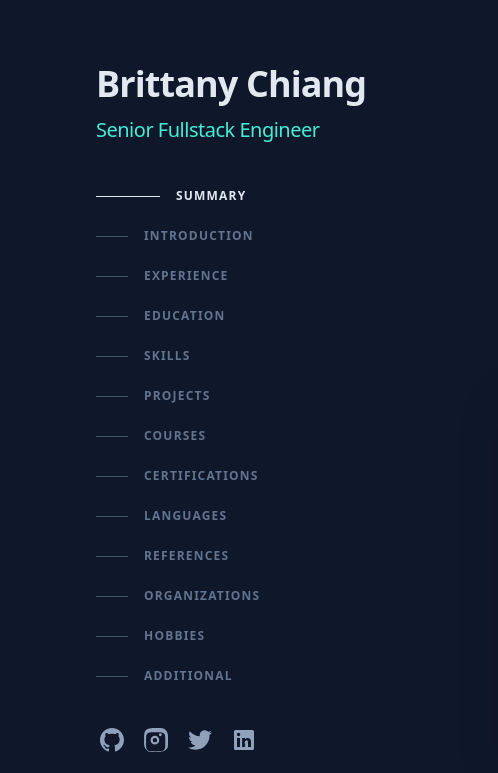
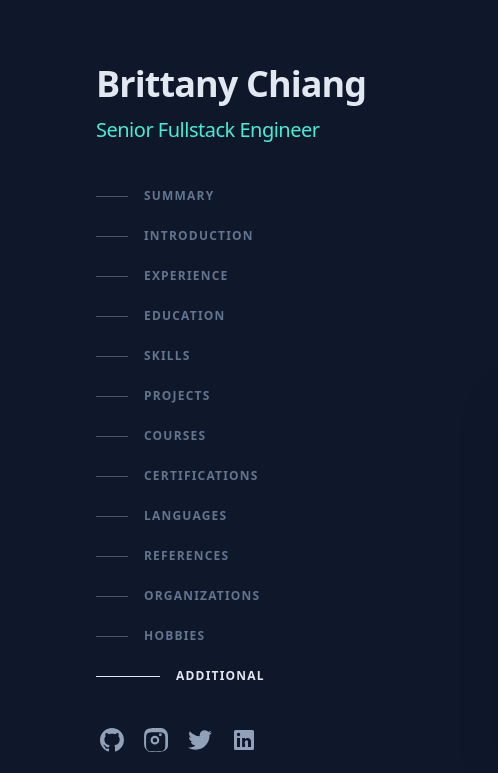
Before and after one commit to zaki-ramadhan/cv-profile-2, a website: page index.html in a window 1280 px wide. Shown: the top 773 px of the page, 0-498 px from the left. Drawn offline with Linux system fonts and the light colour scheme.

Commit message:
feat: implement URL hash-based navigation and improve scrollspy accuracy

```diff
--- a/index.html
+++ b/index.html
@@ -1060,11 +1060,7 @@
                     </ol>
                 </section>
 
-                <section id="writing" class="mb-8 scroll-mt-16 md:mb-12 lg:mb-16 lg:scroll-mt-24"
-                    aria-label="Blog posts">
-                </section>
-
-                <footer class="max-w-md pb-16 text-sm text-slate-500 sm:pb-0">
+                <footer class="max-w-md pb-32 text-sm text-slate-500 sm:pb-32">
                     <p>
                         Brittany Chiang — 2026
                     </p>
--- a/src/script.js
+++ b/src/script.js
@@ -8,7 +8,6 @@ document.addEventListener('DOMContentLoaded', () => {
     const toggleMenu = (show) => {
         if (show) {
             mobileMenuOverlay.classList.remove('hidden');
-            // Small delay to trigger transition
             setTimeout(() => {
                 mobileMenuOverlay.classList.add('opacity-100');
                 mainHeader.classList.remove('-translate-x-full');
@@ -37,12 +36,9 @@ document.addEventListener('DOMContentLoaded', () => {
         thumb.addEventListener('click', () => {
             const newSrc = thumb.getAttribute('data-src');
             const newTitle = thumb.getAttribute('data-title');
-
-            // Update main preview
             if (mainIntroImg) mainIntroImg.src = newSrc;
             if (mainIntroTitle) mainIntroTitle.innerText = newTitle;
 
-            // Update thumbnail styles
             introThumbs.forEach(t => {
                 const innerDiv = t.querySelector('div');
                 const img = t.querySelector('img');
@@ -56,79 +52,86 @@ document.addEventListener('DOMContentLoaded', () => {
             activeDiv.classList.remove('border-slate-700');
             activeDiv.classList.add('border-teal-400', 'shadow-lg');
             if (activeImg) activeImg.classList.remove('opacity-60');
-
-            // Scroll the thumbnail to the center of the container
-            thumb.scrollIntoView({
-                behavior: 'smooth',
-                block: 'nearest',
-                inline: 'center'
-            });
+            thumb.scrollIntoView({ behavior: 'smooth', block: 'nearest', inline: 'center' });
         });
     });
 
-    // --- Navigation & Scrollspy Logic ---
+    // --- Navigation (URL Hash Based) ---
     const sections = document.querySelectorAll('section');
     const navLinks = document.querySelectorAll('nav a');
 
-    // Close menu when clicking a link (mobile)
-    navLinks.forEach(link => {
-        link.addEventListener('click', () => {
-            if (window.innerWidth < 1024) {
-                toggleMenu(false);
+    const syncNavWithHash = () => {
+        const currentHash = window.location.hash || '#summary';
+        navLinks.forEach(link => {
+            const indicator = link.querySelector('.nav-indicator');
+            const text = link.querySelector('.nav-text');
+            const isActive = link.getAttribute('href') === currentHash;
+
+            if (isActive) {
+                link.classList.add('active');
+                if (indicator) {
+                    indicator.classList.remove('w-8', 'bg-slate-600');
+                    indicator.classList.add('w-16', 'bg-slate-200');
+                }
+                if (text) {
+                    text.classList.remove('text-slate-500');
+                    text.classList.add('text-slate-200');
+                }
+            } else {
+                link.classList.remove('active');
+                if (indicator) {
+                    indicator.classList.remove('w-16', 'bg-slate-200');
+                    indicator.classList.add('w-8', 'bg-slate-600');
+                }
+                if (text) {
+                    text.classList.remove('text-slate-200');
+                    text.classList.add('text-slate-500');
+                }
             }
         });
-    });
+    };
 
+    // Observer to update URL hash silently while scrolling
     const observerOptions = {
         root: null,
-        rootMargin: '0px',
-        threshold: 0.2 // Trigger when 20% of the section is visible
+        rootMargin: '-25% 0px -70% 0px', // Detects section in the top-middle area
+        threshold: 0
     };
 
     const observer = new IntersectionObserver((entries) => {
         entries.forEach(entry => {
             if (entry.isIntersecting) {
-                // Remove active class from all links
-                navLinks.forEach(link => {
-                    link.classList.remove('active');
-                    const indicator = link.querySelector('.nav-indicator');
-                    const text = link.querySelector('.nav-text');
-
-                    // Reset styles
-                    if (indicator) {
-                        indicator.classList.remove('w-16', 'bg-slate-200');
-                        indicator.classList.add('w-8', 'bg-slate-600');
-                    }
-                    if (text) {
-                        text.classList.remove('text-slate-200');
-                        text.classList.add('text-slate-500');
-                    }
-                });
-
-                // Add active class to the current section's link
-                const id = entry.target.getAttribute('id');
-                const activeLink = document.querySelector(`nav a[href="#${id}"]`);
-
-                if (activeLink) {
-                    activeLink.classList.add('active');
-                    const indicator = activeLink.querySelector('.nav-indicator');
-                    const text = activeLink.querySelector('.nav-text');
-
-                    // Apply active styling
-                    if (indicator) {
-                        indicator.classList.remove('w-8', 'bg-slate-600');
-                        indicator.classList.add('w-16', 'bg-slate-200');
-                    }
-                    if (text) {
-                        text.classList.remove('text-slate-500');
-                        text.classList.add('text-slate-200');
-                    }
-                }
+                const id = entry.target.id;
+                // Update URL without jumping/adding to history
+                history.replaceState(null, null, `#${id}`);
+                syncNavWithHash();
             }
         });
     }, observerOptions);
 
-    sections.forEach(section => {
-        observer.observe(section);
+    sections.forEach(section => observer.observe(section));
+
+    // Listen for hash changes (clicks or manual URL change)
+    window.addEventListener('hashchange', syncNavWithHash);
+
+    // Initial sync
+    syncNavWithHash();
+
+    // Close mobile menu on click
+    navLinks.forEach(link => {
+        link.addEventListener('click', () => {
+            if (window.innerWidth < 1024) toggleMenu(false);
+        });
+    });
+
+    // Special bottom-of-page detection
+    window.addEventListener('scroll', () => {
+        if ((window.innerHeight + window.scrollY) >= document.documentElement.scrollHeight - 20) {
+            const lastId = sections[sections.length - 1].id;
+            if (window.location.hash !== `#${lastId}`) {
+                history.replaceState(null, null, `#${lastId}`);
+                syncNavWithHash();
+            }
+        }
     });
 });
```
Also changed, not shown: dist/output.css.
